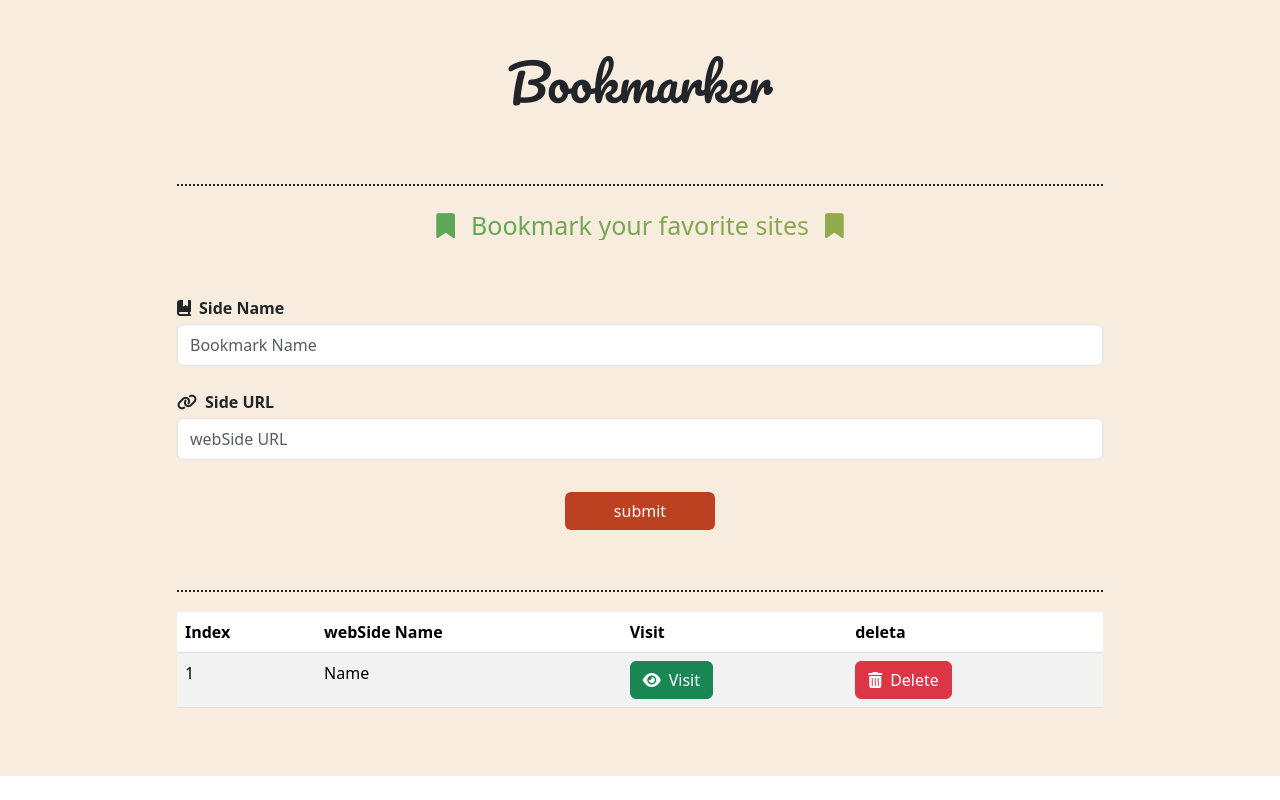
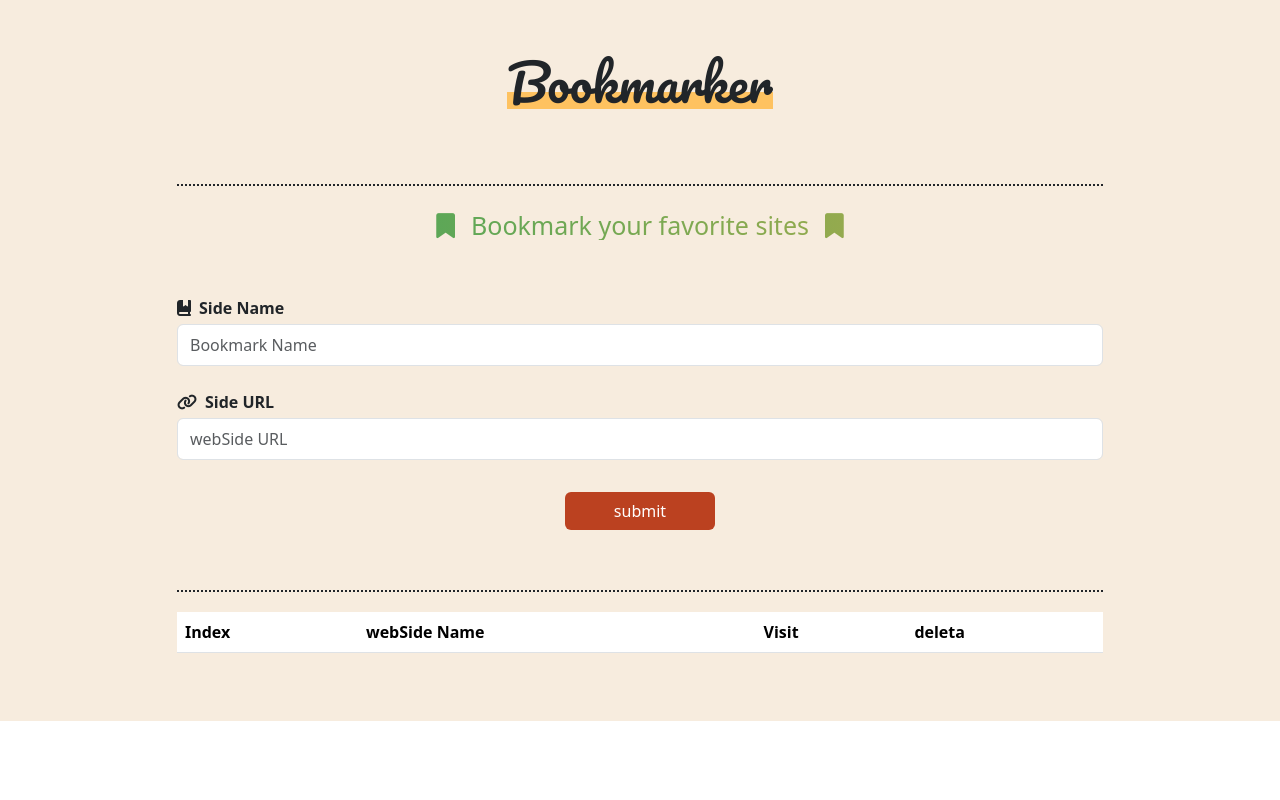
Before and after one commit to Medoroid/Bookmarker, a plain HTML site: page index.html in a window 1280 px wide. Drawn offline with nearby package versions, Linux system fonts and the light colour scheme.

Commit message:
sec commit

```diff
--- a/css/style.css
+++ b/css/style.css
@@ -2,12 +2,27 @@
     font-family: "Pacifico", cursive;
     font-size: 50px;
     font-weight: 500;
+    position: relative;
     text-align: center;
+    width: fit-content;
+    z-index: 0;
+}
+.crud h1::after{
+    content: "";
+    position: absolute;
+    width: 100%;
+    height: 28%;
+    left: 0;
+    bottom: 3px;
+    background-color: #fec260;
+    transition: height 350ms;
+    z-index: -1;
+}
+.crud h1:hover::after{
+    height: 60%;
 }
 .crud .title{
     border-top: 2px dotted;
-
-
 }
 .crud .title h2{
     font-size: 25px;
@@ -18,9 +33,6 @@
 .crud .title i{
     font-size: 25px;
 }
-.crud label{
-
-}
 .crud .weper{
     padding-top: 20px;
     border-top: 2px dotted;
--- a/index.html
+++ b/index.html
@@ -22,7 +22,7 @@
         <div class="container">
             <div class="row">
                 <div class="col-10 offset-1 mt-1 mb-3">
-                    <h1>Bookmarker</h1>
+                    <h1 class="mx-auto">Bookmarker</h1>
                     <div class="form from-control py-3  text-center">
                         <div class="title mb-4 p-3 py-4 mt-5">
 
@@ -50,12 +50,7 @@
                         </tr>
                         </thead>
                         <tbody id="tBody">
-                                <tr>
-                                <td>1</td>
-                                <td>Name</td>
-                                <td><a href="#" target="_blank" class="btn btn-success"><i class="fas fa-eye me-2"></i>Visit</a></td>
-                                <td><button class="btn btn-danger"><i class="fas fa-trash-can me-2"></i>Delete</button></td>
-                            </tr>
+
                         </tbody>
                     </table>
                 </div>
--- a/js/main.js
+++ b/js/main.js
@@ -17,6 +17,7 @@ if( BookmarkLinkRegex.test(webSideLink.value) && BookmarkNameRegex.test(webSideN
     BookmarksArray.push(Bookmark)
     localStorage.setItem( "Bookmark",JSON.stringify(BookmarksArray))
     displayBookmark()
+    clearInput()
 }else{
     alert("Enter Valid URL & Side name ")
 }
@@ -24,7 +25,7 @@ if( BookmarkLinkRegex.test(webSideLink.value) && BookmarkNameRegex.test(webSideN
 
 function displayBookmark(){
     var collection =""
-    for (var i = 0; i < BookmarksArray.length; i++) {
+    for (var i = 0 ; i < BookmarksArray.length; i++) {
         collection +=`
         <tr>
                                 <td>${i}</td>
@@ -33,11 +34,19 @@ function displayBookmark(){
                                 <td><button href="#" onclick="deleteBookmark(${i})" class="btn btn-danger"><i class="fas fa-trash-can me-2"></i>Delete</button></td>
                             </tr>
         `
-tBody.innerHTML = collection
+
      }
+     tBody.innerHTML = collection
+}
+function clearInput(){
+Bookmark = {
+        name: webSideName.value = "",
+        link: webSideLink.value = "",
+    }
 }
 function deleteBookmark(BookmarkIndex){
 BookmarksArray.splice(BookmarkIndex,1)
+localStorage.setItem( "Bookmark",JSON.stringify(BookmarksArray))
 displayBookmark()
 }
 
```
